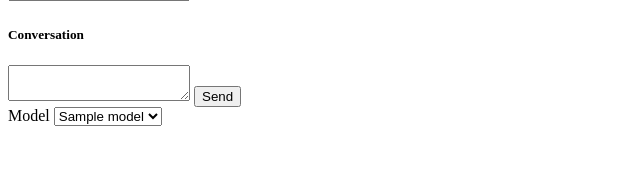
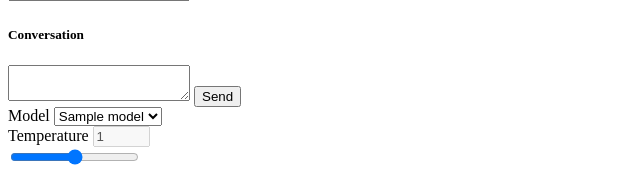
Before and after one commit to JanMadon/AssistantAI, a Symfony app: template templates/assistant/main.html.twig in a window 1280 px wide. Shown: the part 1211-1388 px from the top of the page, without its empty margins (0-640 px from the left). Before the commit the page ends 1337 px from the top, so only its background shows below. Run offline with Twig, Linux system fonts and the light colour scheme; the template is opened without the code that fills it: most values are stand-ins (such as "Sample title", 1, 10 or a date in 2020); some libraries are stand-ins or nearby versions.

Commit message:
added select of temperature for gpt prompt

```diff
--- a/src/Controller/AssistantController.php
+++ b/src/Controller/AssistantController.php
@@ -86,7 +86,7 @@ class AssistantController extends AbstractController
         $this->entityManager->persist($message);
         $this->entityManager->flush();
 
-        $answer = $this->gptService->prompt($request['system'], $request['conversation'], $request['model']);
+        $answer = $this->gptService->prompt($request['system'], $request['conversation'], $request['model'], $request['config']);
 
         $messageAi = new Message();
         $messageAi->setAuthor('AI');
--- a/src/Service/GPTservice.php
+++ b/src/Service/GPTservice.php
@@ -31,7 +31,7 @@ class GPTservice
         $this->httpClient = $httpClient;
     }
 
-    public function prompt(string $system, array $contents, string $model = 'gpt-3.5-turbo')
+    public function prompt(string $system, array $contents, string $model = 'gpt-3.5-turbo', $config = [])
     {
         $contents = $this->prepareConversationArray($contents);
 
@@ -45,6 +45,10 @@ class GPTservice
                 ...$contents
             ]
         ];
+
+        if(isset($config['temperature'])){
+            $payload['temperature'] = $config['temperature'];
+        }
 
         try {
             $response = $this->httpClient->request('POST', $this->url, [
--- a/templates/assistant/main.html.twig
+++ b/templates/assistant/main.html.twig
@@ -5,14 +5,14 @@
 
 {% block body %}
     <div class="container-fluid row w-100 mx-0 px-0">
-        <div class="row mx-0 px-0" >
+        <div class="row mx-0 px-0">
             {% include 'assistant/assistant-bar.html.twig' %}
             <div class="col mt-2">
                 <div class="form-group">
                     <h5>System</h5>
                     <label for="systemInput"></label>
                     <textarea style="height: 300px;" class="form-control d-inline-block" id="systemInput"
-                                                               placeholder="Enter system command or info">
+                              placeholder="Enter system command or info">
                     </textarea>
                 </div>
             </div>
@@ -24,7 +24,8 @@
                 <div class="input-section ">
                     <div class="input-group">
                         <label for="userInput"></label>
-                        <textarea type="text" class="form-control" id="userInput" placeholder="Type your message..." onkeydown="checkEnter(event)">
+                        <textarea type="text" class="form-control" id="userInput" placeholder="Type your message..."
+                                  onkeydown="checkEnter(event)">
                         </textarea>
                         <button class="btn btn-primary" type="button" onclick="sendMessage()">Send</button>
                     </div>
@@ -33,29 +34,57 @@
 
             <div class="col-2 border-start bg-secondary-subtle p-0">
                 <div class="border-bottom p-3">
-                    <label> Model </label>
-                    <select id="model-selektor" class="form-select form-select-sm" aria-label="Default select example">
+                    <label for="modelSelektor"> Model </label>
+                    <select id="modelSelektor" class="form-select form-select-sm" aria-label="Default select example">
                         {% for model in models %}
                             <option value="{{ model }}" {{ model == 'gpt-3.5-turbo' ? 'selected' : '' }} >{{ model }}</option>
                         {% endfor %}
                     </select>
                 </div>
+
+                <div class="border-bottom p-3 border">
+                    <div class="d-flex justify-content-between align-items-center w-min">
+                        <label for="temperatureRange" class="form-label">Temperature</label>
+                        <input type="number" class="form-control number-control form-control-sm w-25"
+                               id="temperatureNumber" min="0" max="2" step="0.01" value="1" disabled>
+                    </div>
+                    <input type="range" class="form-range" id="temperatureRange" min="0" max="2" step="0.01">
+                </div>
             </div>
 
         </div>
     </div>
+    <style>
+        input[type=number]::-webkit-outer-spin-button,
+        input[type=number]::-webkit-inner-spin-button {
+            -webkit-appearance: none;
+            margin: 0;
+        }
+
+        /* Dla Firefoksa */
+        input[type=number] {
+            -moz-appearance: textfield;
+        }
+    </style>
 {% endblock %}
 
 
 {% block javascripts %}
     <script>
+        const temperatureRange = document.getElementById('temperatureRange')
+        const temperatureNumber = document.getElementById('temperatureNumber')
+        temperatureRange.addEventListener('input', () => {
+            temperatureNumber.value = temperatureRange.value
+        })
+
+
         let systemInput = document.getElementById('systemInput')
         let userInput = document.getElementById('userInput')
         let conversation = document.getElementById('chatBox')
         let conversation_id = null;
 
-        function checkEnter(event){
-            if(event.key === 'Enter'){
+        function checkEnter(event) {
+            if (event.key === 'Enter') {
                 sendMessage()
             }
         }
@@ -63,7 +92,7 @@
 
         fillSystemField = (content) => {
             let showingMessages = conversation.querySelectorAll('.conversation')
-            for(let message of showingMessages){
+            for (let message of showingMessages) {
                 message.remove()
             }
             systemInput.value = content
@@ -134,10 +163,13 @@
                 'id': conversation_id,
                 'system': system,
                 'conversation': conversation,
-                'model': document.getElementById("model-selektor").value ?? null
+                'model': document.getElementById("modelSelektor").value ?? null,
+                'config': {
+                    'temperature': temperatureNumber.value,
+                }
             }
+
             console.log(JSON.stringify(data))
-
             try {
                 const response = await axios.post("{{ path('assistent_prompt') }}", data)
                 conversation_id = response.data.id
```
